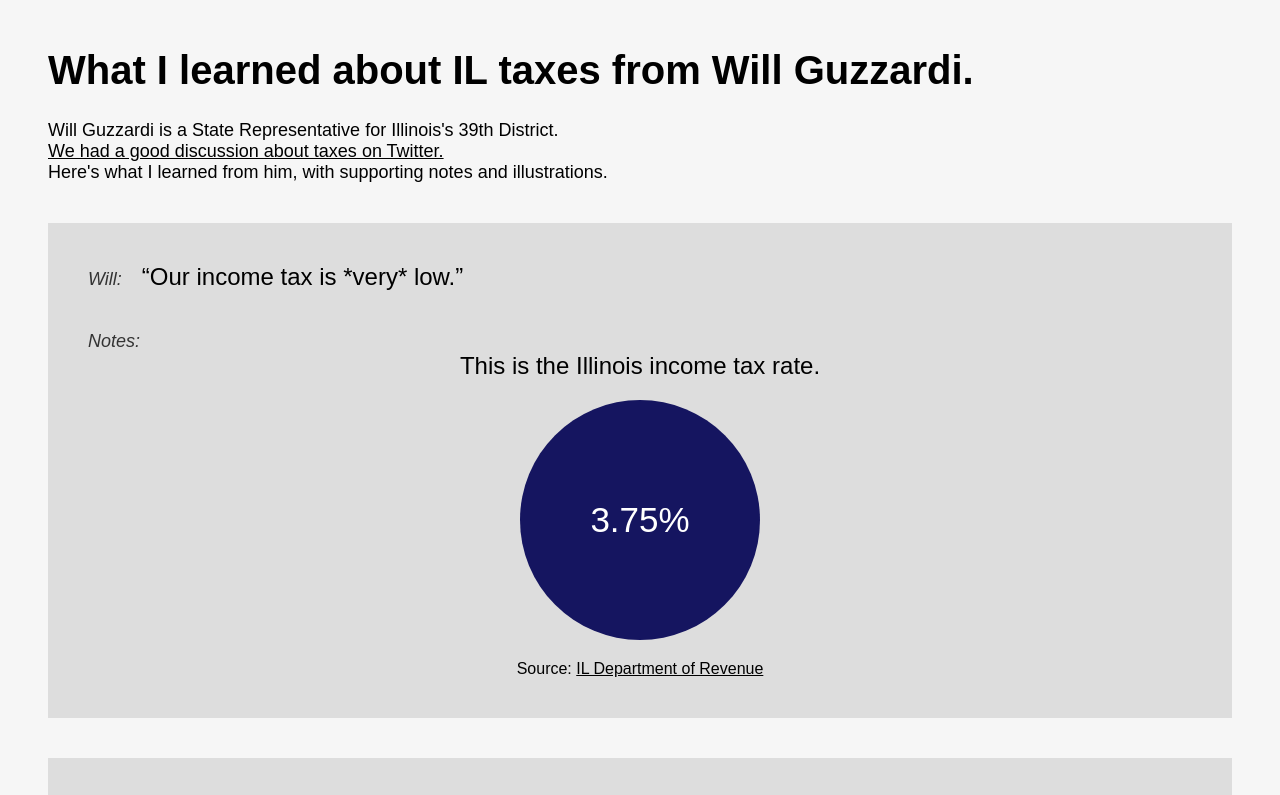
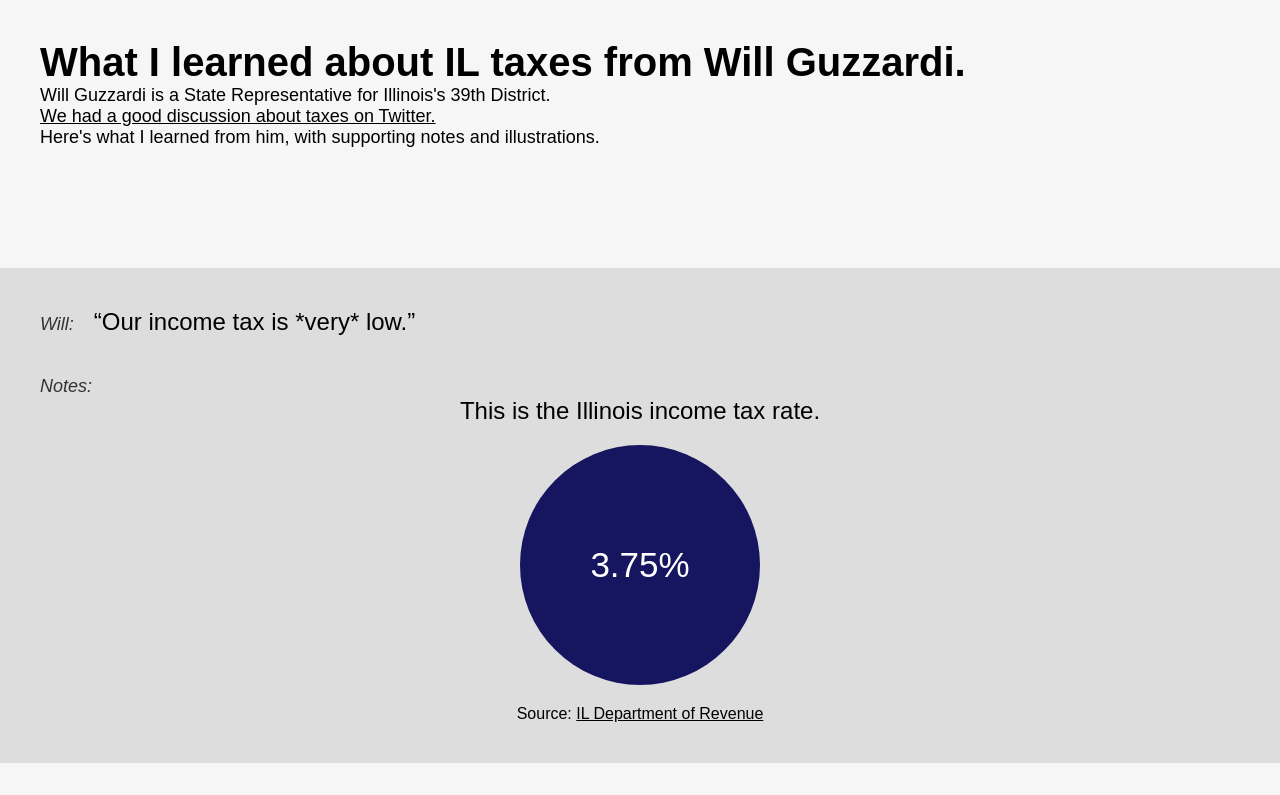
Before and after one commit to alexsoble/il-income-tax, a plain HTML site: page index.html in a window 1280 px wide. Shown: the top 795 px of the page. Drawn offline with nearby package versions, Linux system fonts and the light colour scheme; a web font is replaced by a local one.

Commit message:
Header styling

```diff
--- a/index.html
+++ b/index.html
@@ -7,6 +7,8 @@
   <script src="https://code.highcharts.com/modules/exporting.js"></script>
 </head>
 <body>
+
+  <header>
 
     <h1>What I learned about IL taxes from Will Guzzardi.</h1>
 
@@ -18,6 +20,8 @@
       <br/>
       Here's what I learned from him, with supporting notes and illustrations.
     </div>
+
+  </header>
 
   <section>
 
--- a/style.css
+++ b/style.css
@@ -3,10 +3,10 @@
 * {
   font-family: 'Kadwa', sans-serif;
   color: black;
+  margin: 0;
 }
 
 body {
-  padding: 40px;
   background-color: #f6f6f6;
 }
 
@@ -17,7 +17,11 @@ h1 {
 section {
   background-color: #dddddd;
   padding: 40px;
-  margin: 40px 0;
+  margin: 80px 0 0 0;
+}
+
+header {
+  padding: 40px;
 }
 
 
```
Lines whose indentation alone changed are shown as unchanged.
